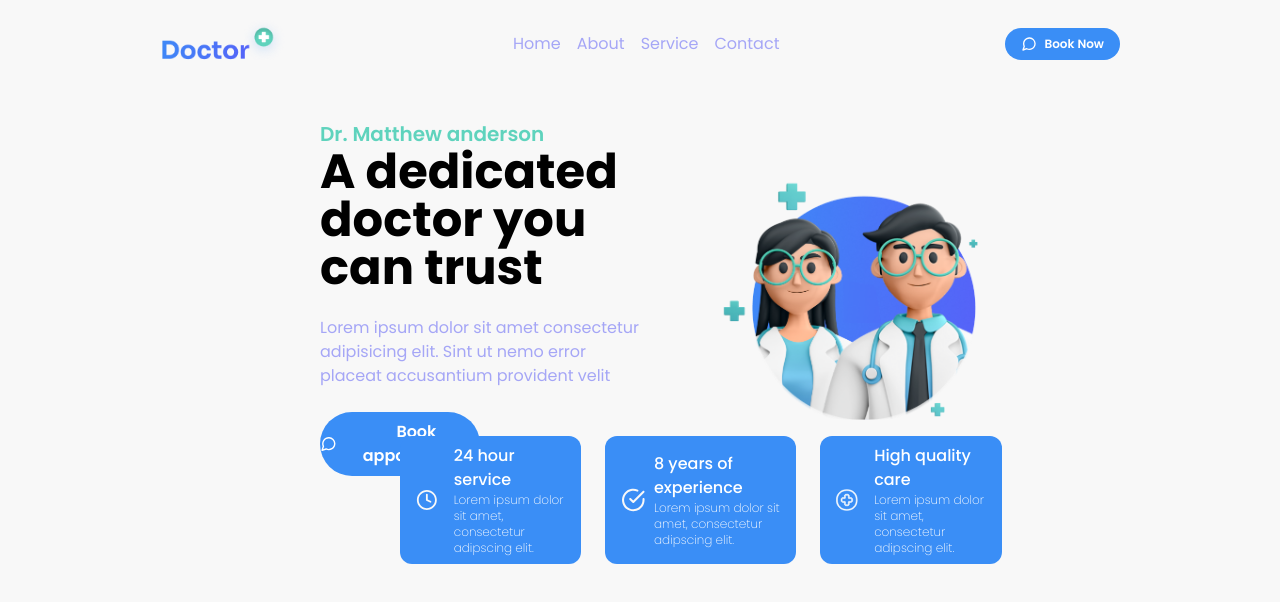
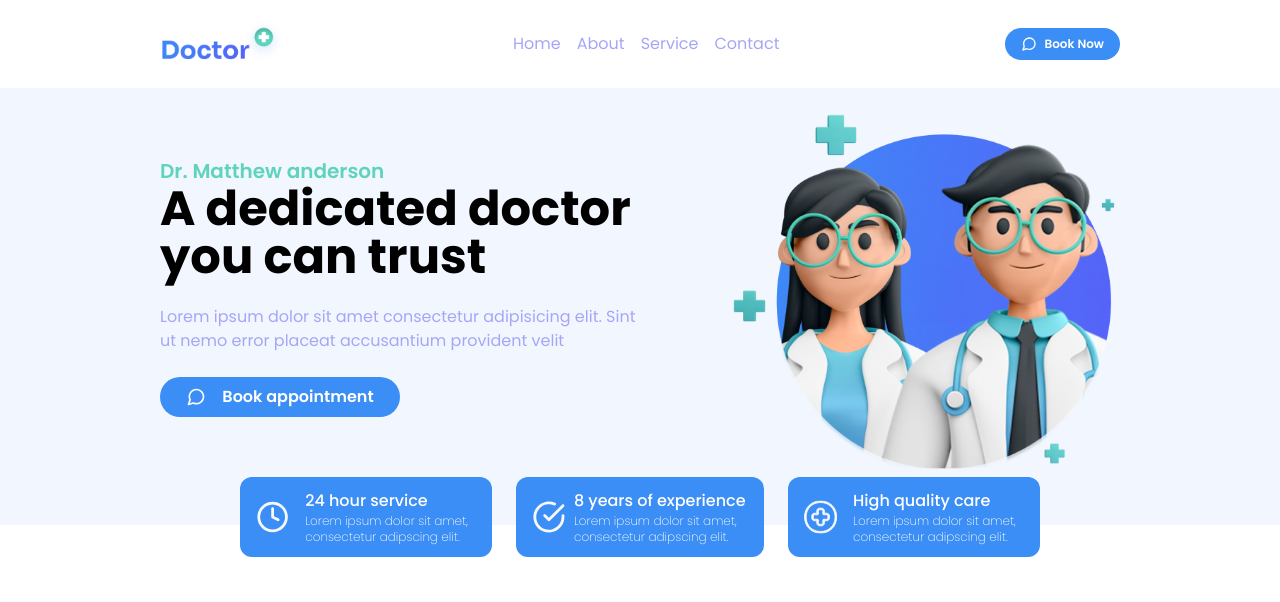
Before and after one commit to Bateyjosue/FigmaToCode-Challenge-Week1--Josue-Batey-, a React (Vite) app: page / in a window 1280 px wide. Shown: the top 602 px of the page. Built offline with nearby package versions, Linux system fonts and the light colour scheme.

Commit message:
feat: change bg to hero

```diff
--- a/src/App.tsx
+++ b/src/App.tsx
@@ -5,9 +5,9 @@ import Hero from "./components/Hero"
 function App() {
 
   return (
-    <div className="max-h-full h-dvh min-h-full bg-[#F8F8F8] poppins-regular">
+    <div className="max-h-full h-dvh min-h-full poppins-regular">
       <Header />
-      <main className="wrapper-md lg:wrapper-lg">
+      <main className="bg-dark-gray">
         <Hero />
       </main>
     </div>
```
